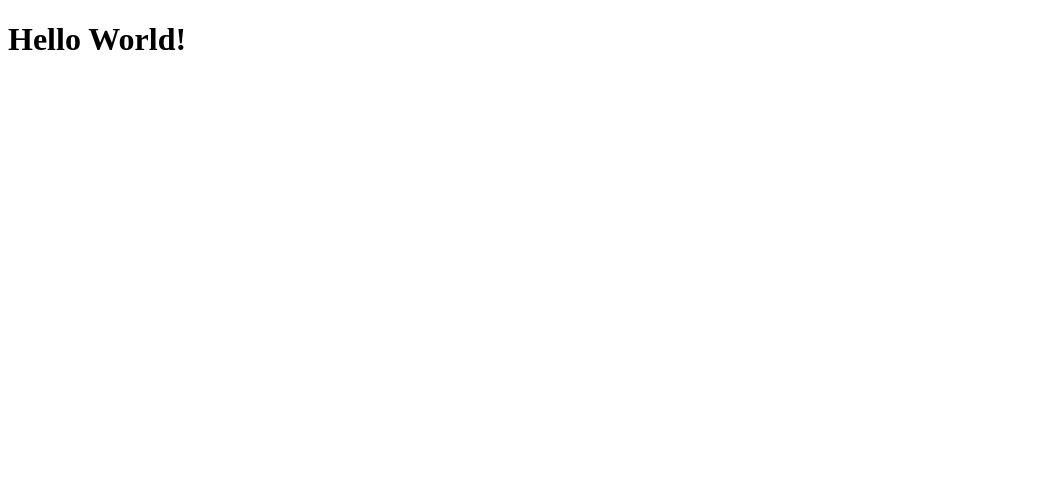
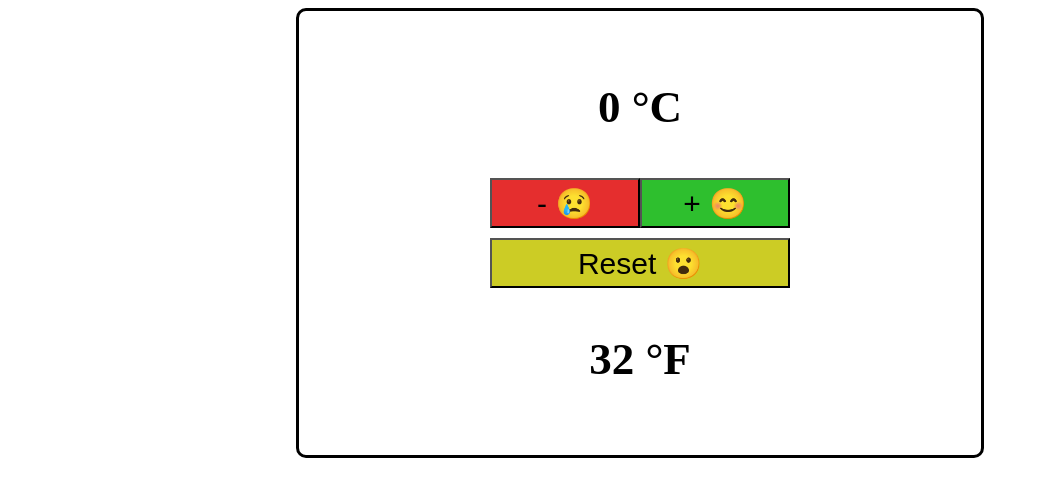
Before and after one commit to RubenSH51/taskmaster, a React (Create React App) app: page / in a window 1280 px wide. Shown: the top 496 px of the page, without its empty margins (0-1039 px from the left). Built offline with nearby package versions, Linux system fonts and the light colour scheme.

Commit message:
Conversor de temperatura en React

```diff
--- a/src/App.js
+++ b/src/App.js
@@ -1,11 +1,82 @@
-//import React from 'react' // rafc is the shortcut // Apparently we don't need the first line
+ // rafc is the shortcut // Apparently we don't need the first line
+import "./app.css"
+import { useState } from "react";
 
 
 export const App = () => {
+
+  //let count = 0;
+
+  const [count, setCount] = useState(0)
+
+  function handleAdd()
+  {
+    //count++;
+    if (count < 100000)
+    {
+      setCount(count + 1)
+    }
+    else
+    {
+      return
+    }
+
+  }
+
+  function handleSub()
+  {
+    if (count > -5000)
+    {
+      setCount(count - 1)
+    }
+    else
+    {
+      return
+    }
+  }
+
+  function reset()
+  {
+    setCount(0)
+  }
+
+
+  function esEntero(num)
+  {
+    return (num % 1===0)
+  }
+
+  function formatoNumero(numero)
+  {
+    if (esEntero(numero*1.8+32))
+    {
+      return (numero*1.8+32)
+    }
+    else
+    {
+      return (numero*1.8+32).toFixed(2)
+    }
+  }
+
+
   return (
 
       <div className="App">
-        <h1>Hello World!</h1>
+          <div className="box">
+            <p>{count} °C</p>
+            <div className="botonera">
+
+              <div className="upperDiv">
+                <button onClick={handleSub} className="sub">- 😢</button>
+                <button onClick={handleAdd} className="add">+ 😊</button>
+              </div>
+              <div className="lowererDiv">
+                <button className="reset" onClick={reset}>Reset 😮</button>
+              </div>
+
+            </div>
+            <p>{formatoNumero(count)} °F</p>
+          </div>
       </div>
   )
 }
--- /dev/null
+++ b/src/app.css
@@ -0,0 +1,47 @@
+.box
+{
+    width: 50%;
+    margin: 0 auto;
+    display: flex;
+    flex-direction: column;
+    align-items: center;
+    border: 3px solid black;
+    padding: 25px;
+    border-radius: 10px;
+}
+
+.box p
+{
+    font-size: 45px;
+    font-weight: bolder;
+}
+
+.botonera
+{
+    display: flex;
+    gap: 10px;
+    flex-direction: column;
+}
+
+.botonera button
+{
+    width: 150px;
+    height: 50px;
+    font-size: 30px;
+}
+
+.botonera .sub
+{
+    background-color: #e52e2e;
+}
+
+.botonera .add
+{
+    background-color: #2ebf2e;
+}
+
+.botonera .reset
+{
+    width: 100%;
+    background-color: #cccc25;
+}
```
